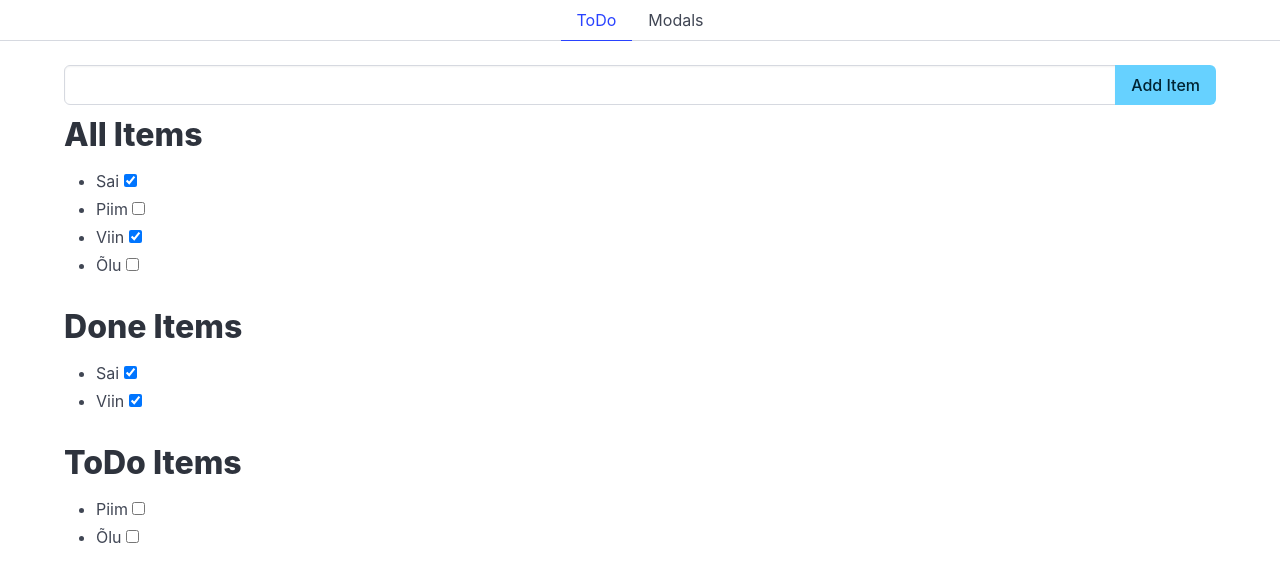
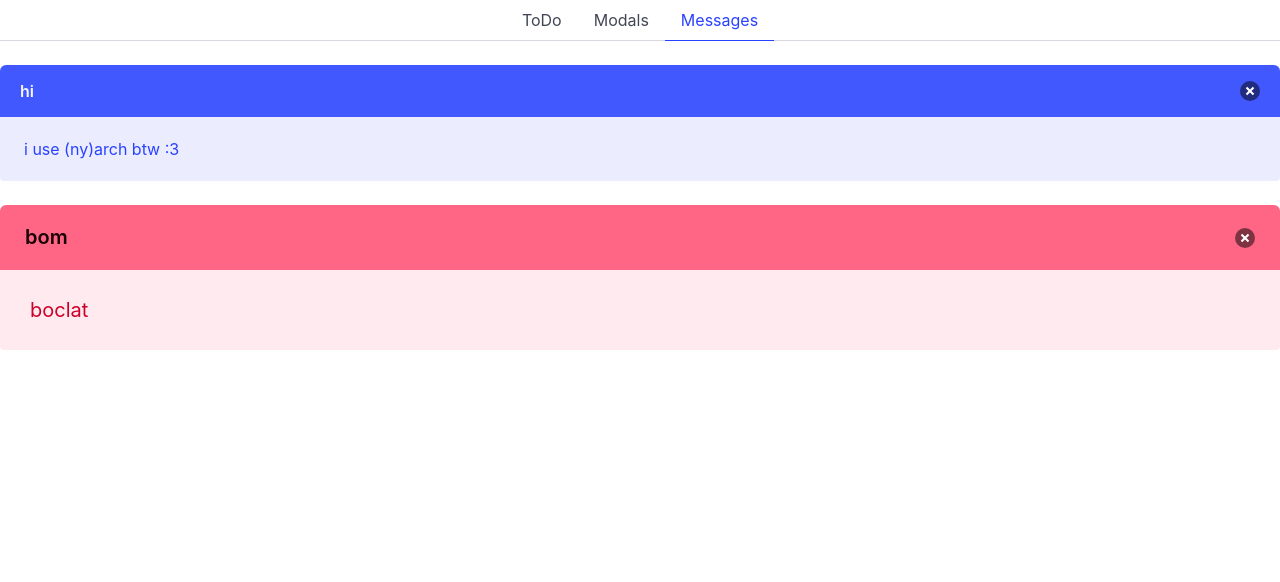
Before and after one commit to svenwlive/learnnode, a Vue app: page /messages in a window 1280 px wide. Shown: the top 582 px of the page. Built offline with nearby package versions, Linux system fonts and the light colour scheme.

Commit message:
25/02/2026

```diff
--- a/package.json
+++ b/package.json
@@ -2,7 +2,8 @@
   "dependencies": {
     "@vitejs/plugin-vue": "^6.0.3",
     "bulma": "^1.0.4",
-    "vue": "^3.5.26"
+    "vue": "^3.5.26",
+    "vue-router": "^5.0.3"
   },
   "devDependencies": {
     "sass-embedded": "^1.93.3",
--- a/src/App.vue
+++ b/src/App.vue
@@ -3,6 +3,7 @@ import { ref } from 'vue';
 import Tabs from './components/Tabs.vue';
 import ToDo from './pages/ToDo.vue';
 import Modals from './pages/Modals.vue';
+import RouterTabs from './components/RouterTabs.vue';
 
 let titles = ref([
     'ToDo',
@@ -17,10 +18,8 @@ let contents = ref([
 </script>
 
 <template>
-    <Tabs :titles="titles" :active="activeTab" @setActive="activeTab=$event"></Tabs>
-    <div class="container">
-        <component :is="contents[activeTab]"></component>
-    </div>
+    <RouterTabs></RouterTabs>
+    <RouterView></RouterView>
 </template>
 
 <style></style>
--- /dev/null
+++ b/src/components/Message.vue
@@ -0,0 +1,33 @@
+<script setup>
+
+const props = defineProps({
+  title: {
+    type: String,
+    default: 'placeholder title'
+  },
+  color: {
+    type: String,
+    validator(value, props) {
+      return ['dark', 'primary', 'link', 'info', 'success', 'warning', 'danger'].includes(value);
+    }
+  },
+  size: {
+    type: String,
+    validator(value, props) {
+      return ['small', 'normal', 'medium', 'large'].includes(value);
+    },
+    default: 'normal'
+  }
+});
+</script>
+<template>
+    <article class="message" :class="[color ? `is-${color}` : '', size ? `is-${size}` : '']">
+        <div v-if="title" class="message-header">
+            <p>{{ title }}</p>
+            <button class="delete" aria-label="delete"></button>
+        </div>
+        <div class="message-body">
+            <slot></slot>
+        </div>
+    </article>
+</template>
--- /dev/null
+++ b/src/components/RouterTabs.vue
@@ -0,0 +1,16 @@
+<script setup>
+import { useRoute, useRouter } from 'vue-router';
+
+const route = useRoute();
+const router = useRouter();
+console.log(router.getRoutes(), route);
+</script>
+<template>
+    <div class="tabs is-centered">
+        <ul>
+            <li v-for="route in $router.getRoutes()" :class="{ 'is-active': route.path === $route.path }">
+                <RouterLink :to="route.path">{{ route.name }}</RouterLink>
+            </li>
+        </ul>
+    </div>
+</template>
--- a/src/components/Tabs.vue
+++ b/src/components/Tabs.vue
@@ -4,7 +4,9 @@ defineProps(['active', 'titles']);
 <template>
     <div class="tabs is-centered">
         <ul>
-            <li v-for="(title, index) in titles" :key="index" :class="{'is-active': index === active}" @click="$emit('setActive', index)"><a>{{ title }}</a></li>
+            <li v-for="(title, index) in titles" :key="index" :class="{'is-active': index === active}" @click="$emit('setActive', index)">
+                <a>{{ title }}</a>
+            </li>
         </ul>
     </div>
 </template>
--- /dev/null
+++ b/src/pages/Messages.vue
@@ -0,0 +1,7 @@
+<script setup>
+import Message from '../components/Message.vue';
+</script>
+<template>
+    <Message title="hi" color="link">i use (ny)arch btw :3</Message>
+    <Message title="bom" color="danger" size="medium">boclat</Message>
+</template>
```
Also changed, not shown: src/index.js (+19 -1 lines), 2 other files (tests, documents, lock files or other folders).
